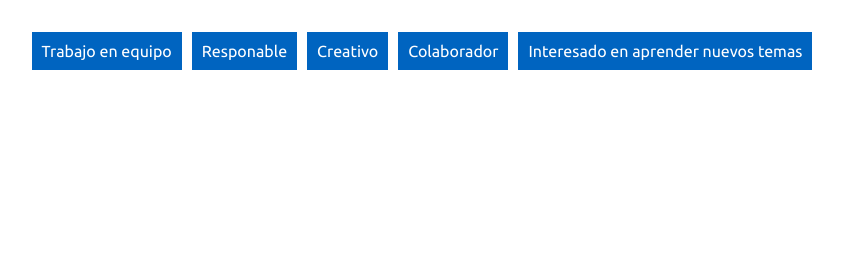
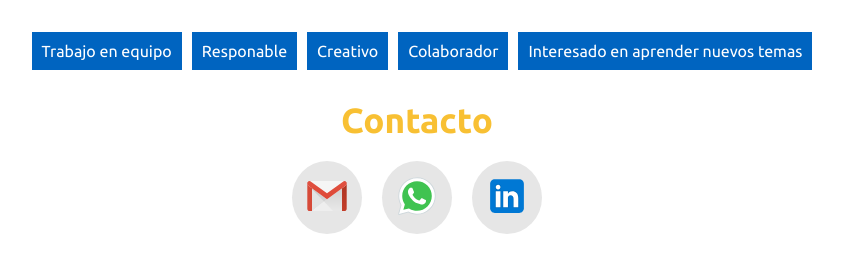
Before and after one commit to sebastian-VB/portfolio-v1, an Angular app: page / in a window 1280 px wide. Shown: the part 1745-2017 px from the top of the page, without its empty margins (223-1066 px from the left). Before the commit the page ends 1835 px from the top, so only its background shows below. Built offline with nearby package versions, Linux system fonts and the light colour scheme.

Commit message:
added contact section

```diff
--- a/src/app/app.module.ts
+++ b/src/app/app.module.ts
@@ -7,6 +7,7 @@ import { HomeSectionComponent } from './components/home-section/home-section.com
 import { AboutMeSectionComponent } from './components/about-me-section/about-me-section.component';
 import { ProjectsSectionComponent } from './components/projects-section/projects-section.component';
 import { SkillsSectionComponent } from './components/skills-section/skills-section.component';
+import { ContactSectionComponent } from './components/contact-section/contact-section.component';
 
 @NgModule({
   declarations: [
@@ -15,7 +16,8 @@ import { SkillsSectionComponent } from './components/skills-section/skills-secti
     HomeSectionComponent,
     AboutMeSectionComponent,
     ProjectsSectionComponent,
-    SkillsSectionComponent
+    SkillsSectionComponent,
+    ContactSectionComponent
   ],
   imports: [
     BrowserModule
--- /dev/null
+++ b/src/app/components/contact-section/contact-section.component.html
@@ -0,0 +1,11 @@
+<div class="contact-section">
+
+    <h2>Contacto</h2>
+
+    <div class="contact-content">
+        <a href="" *ngFor="let item of infoContact">
+            <img [src]="item.urlImg" alt="" class="contact-img">
+        </a>
+    </div>
+
+</div>
--- /dev/null
+++ b/src/app/components/contact-section/contact-section.component.scss
@@ -0,0 +1,35 @@
+.contact-section{
+    max-width: 1200px;
+    margin: 0 auto;
+    padding-top: 30px;
+    margin-bottom: 50px;
+}
+
+.contact-content{
+    margin-top: 20px;
+    display: flex;
+    flex-flow: row wrap;
+    justify-content: center;
+    gap: 20px;
+
+    & a{
+        background-color: rgb(230, 230, 230);
+        padding: 10px;
+        border-radius: 50%;
+        transition: background-color .2s;
+
+        &:hover{
+            background-color: rgb(207, 207, 207);
+        }
+    }
+}
+
+.contact-img{
+    width: 50px;
+    transform: scale(0.9);
+    transition: transform .2s;
+
+    &:hover{
+        transform: scale(1.1);
+    }
+}
--- /dev/null
+++ b/src/app/components/contact-section/contact-section.component.ts
@@ -0,0 +1,25 @@
+import { Component } from '@angular/core';
+
+@Component({
+  selector: 'app-contact-section',
+  templateUrl: './contact-section.component.html',
+  styleUrls: ['./contact-section.component.scss']
+})
+export class ContactSectionComponent {
+
+  infoContact = [
+    {
+      urlImg : '../../../assets/icons/logo-gmail.svg',
+      urlContact: ''
+    },
+    {
+      urlImg : '../../../assets/icons/logo-whatsapp.svg',
+      urlContact: ''
+    },
+    {
+      urlImg : '../../../assets/icons/logo-linkedin.svg',
+      urlContact: ''
+    },
+  ]
+
+}
--- a/src/app/pages/main-page/main-page.component.html
+++ b/src/app/pages/main-page/main-page.component.html
@@ -42,7 +42,7 @@
     </section>
 
     <section class="contact-section" id="#contact">
-
+        <app-contact-section></app-contact-section>
     </section>
 
 </section>
```
Also changed, not shown: 1 other file (tests, documents, lock files or other folders).
